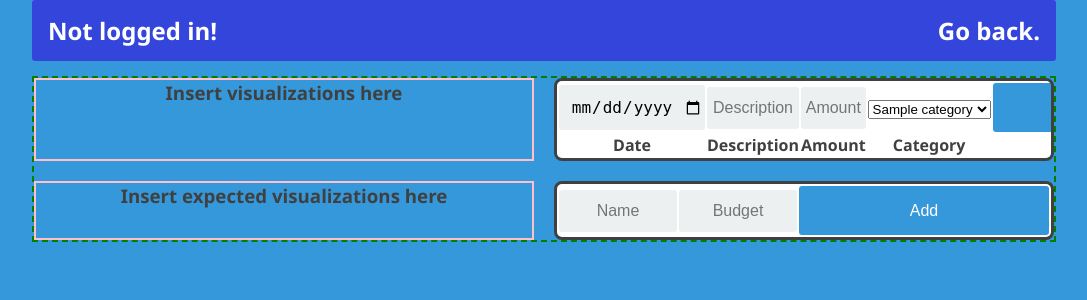
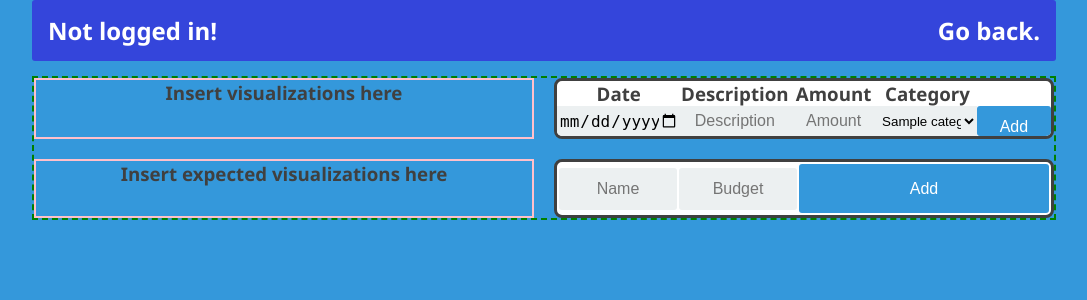
Before and after one commit to Futhark491/Blueberry-Finance, a Flask app: template templates/main.html in a window 1280 px wide. Shown: the top 300 px of the page, without its empty margins (96-1183 px from the left). Run offline with Flask 2, Linux system fonts and the light colour scheme; the template is opened without the code that fills it: most values are stand-ins (such as "Sample title", 1, 10 or a date in 2020); some libraries are stand-ins or nearby versions.

Commit message:
Transaction Add - Inline Functionality
Much further progress on inline transaction functionality. Buttons are cleanly integrated. Transaction data needs to be appropriately spaced now across window, and need to make bottom part of container scrollable. Very similar format will follow for category window.

```diff
--- a/static/css/style.css
+++ b/static/css/style.css
@@ -79,7 +79,9 @@ input {
     font-weight: 200;
     padding: 10px 0;
     width: 100%;
+    height: 100%;
     transition: border .5s;
+    overflow: hidden;
 }
 
     input:focus {
@@ -193,33 +195,59 @@ ul {
     border-style: solid;
 }
 
-.scrollTable {
+.column-header {
     width: 100%;
-    overflow: scroll;
-    overflow-x: hidden;
+    display: flex;
 }
 
-.add-transaction-window {
-    border-radius: 8px;
-    border-style: solid;
-    background-color: white;
+.addTransactionHeader {
+    display: inline-flex;
+    padding: 0;
+    margin: 0;
+    height: 30px;
+    width: 100%;
 }
 
-.add-transaction-form {
-    /*padding: 20px;*/
-}
-.add-transaction-window p {
-    /*float: left;*/
-    /*margin-top: 20px;*/
-    /*width: 30%;*/
+.addTransactionHeader .date {
+    width: 25%;
 }
 
-.add-transaction-window input {
-    /*width: 60%;*/
-    /*margin-top: 20px;*/
-    /*height: 40px;*/
+.addTransactionHeader .descrip {
+    width: 22%;
 }
 
+.addTransactionHeader .amount {
+    width: 18%;
+}
+
+.addTransactionHeader .cat {
+    width: 20%;
+    text-align-last: center;
+}
+
+.addTransactionHeader .add {
+    width: 15%;
+}
+
+.addTransactionHeader .add .inline-submit {
+    border: 2px solid transparent;
+    background: #3498DB;
+    color: #ffffff;
+    font-size: 16px;
+    text-decoration: none;
+    text-shadow: none;
+    border-radius: 3px;
+    box-shadow: none;
+    transition: 0.25s;
+    display: block;
+    width: 100%;
+    margin: auto;
+    vertical-align: center;
+}
+
+    .inline-submit:hover {
+        background-color: #2980B9;
+    }
 /* End Dashboard */
 
 /* Start transactionEditor */
--- a/templates/main.html
+++ b/templates/main.html
@@ -17,28 +17,27 @@
         </div>
 
         <div class="sub-window">
+            <div class="column-header">
+                <h3 style="width: 25%">Date</h3>
+                <h3 style="width: 22%">Description</h3>
+                <h3 style="width: 18%">Amount</h3>
+                <h3 style="width: 20%">Category</h3>
+            </div>
+
+            <form action="/add_transaction" method="POST">
+                <div class="addTransactionHeader">
+                    <div class="date"><input type="date" name="transaction_date" placeholder="Date" style="border-radius: 0"></div>
+                    <div class="descrip"><input type="text" name="transaction_description" placeholder="Description" style="border-radius: 0"></div>
+                    <div class="amount"><input type="text" name="transaction_amount" placeholder="Amount" style="border-radius: 0"></div>
+                    <div class="cat"><select name = "transaction_category" placeholder="Category" style="width: 100%; height: 100%; background-color: #ECF0F1; border: none">
+                        {% for category in category_list %}
+                        <option value="{{category[1]}}">{{category[1]}}</option>
+                        {% endfor %}
+                    </select></div>
+                    <div class="add"><input type="submit" value="Add" class="inline-submit"></div>
+                </div>
+            </form>
             <table class="scrollTable">
-                <form action="/add_transaction" method="POST">
-                    <tr>
-                        <td><input type="date" name="transaction_date" placeholder="Date"></td>
-                        <td><input type="text" name="transaction_description" placeholder="Description"></td>
-                        <td><input type="text" name="transaction_amount" placeholder="Amount"></td>
-                        <td><select name = "transaction_category" placeholder="Category">
-                            {% for category in category_list %}
-                            <option value="{{category[1]}}">{{category[1]}}</option>
-                            {% endfor %}
-                        </select></td>
-                        <td><input type="submit" value="Add" class="btn btn-primary btn-large btn-block" style="height: auto"></td>
-                    </tr>
-
-                </form>
-                <tr>
-                    <th>Date</th>
-                    <th>Description</th>
-                    <th>Amount</th>
-                    <th>Category</th>
-                </tr>
-
                 {% if transaction_list > [] %}
                 {% for trans in transaction_list %}
                 <tr class="transaction">
--- a/templates/transactionEditor.html
+++ b/templates/transactionEditor.html
@@ -16,7 +16,7 @@
                         {% for category in category_list %}
                         <option value="{{category[1]}}">{{category[1]}}</option>
                         {% endfor %}
-                 </select>
+                </select>
                 <a href="/"><input type="button" value="Cancel" class="btn btn-primary btn-large btn-block cancel" style="height: auto; float: left; width: 40%"></a>
                 <input type="submit" value="Confirm Changes" class="btn btn-primary btn-large btn-block" style="height: auto; float: right; width: 40%">
             </form>
```
